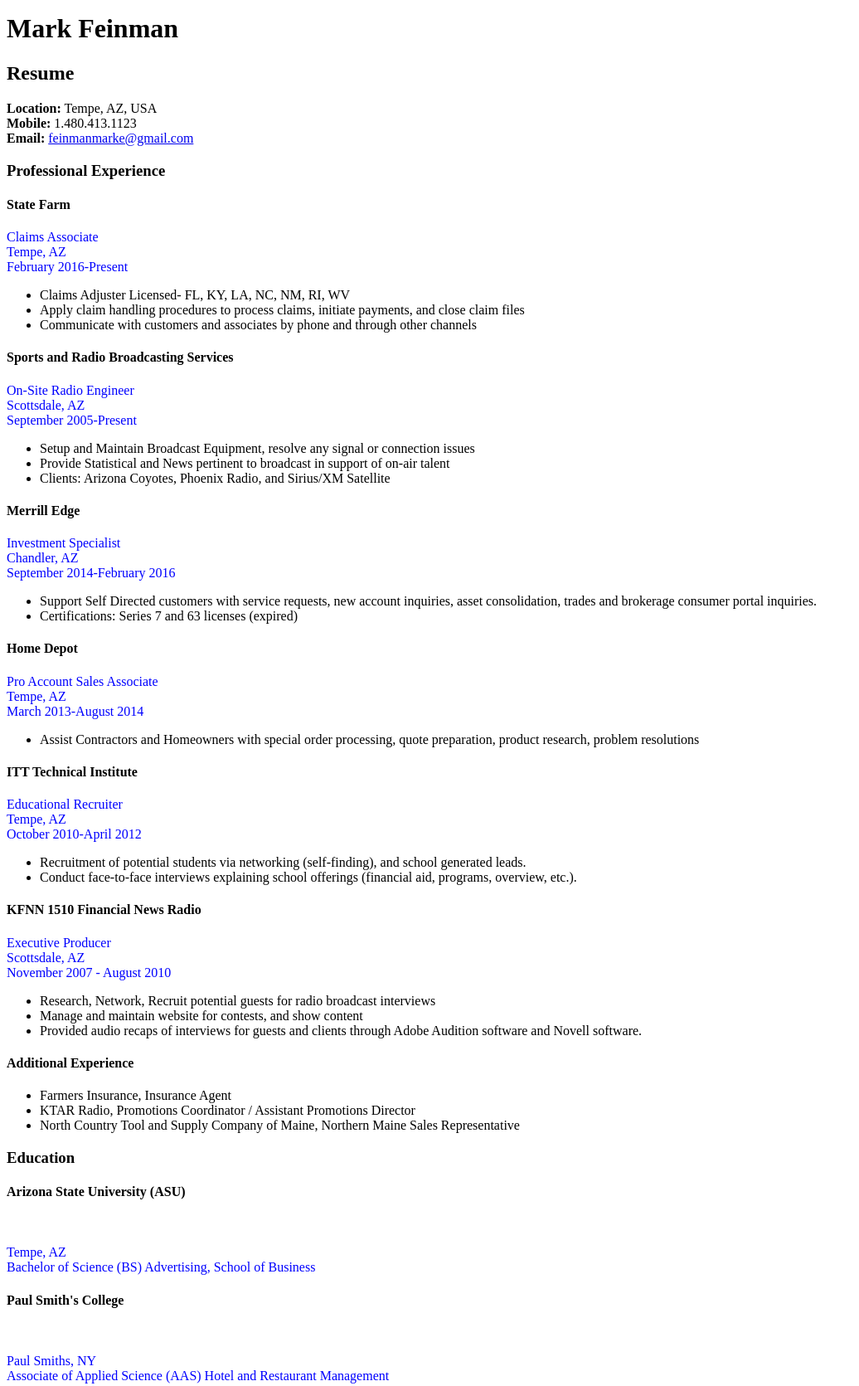
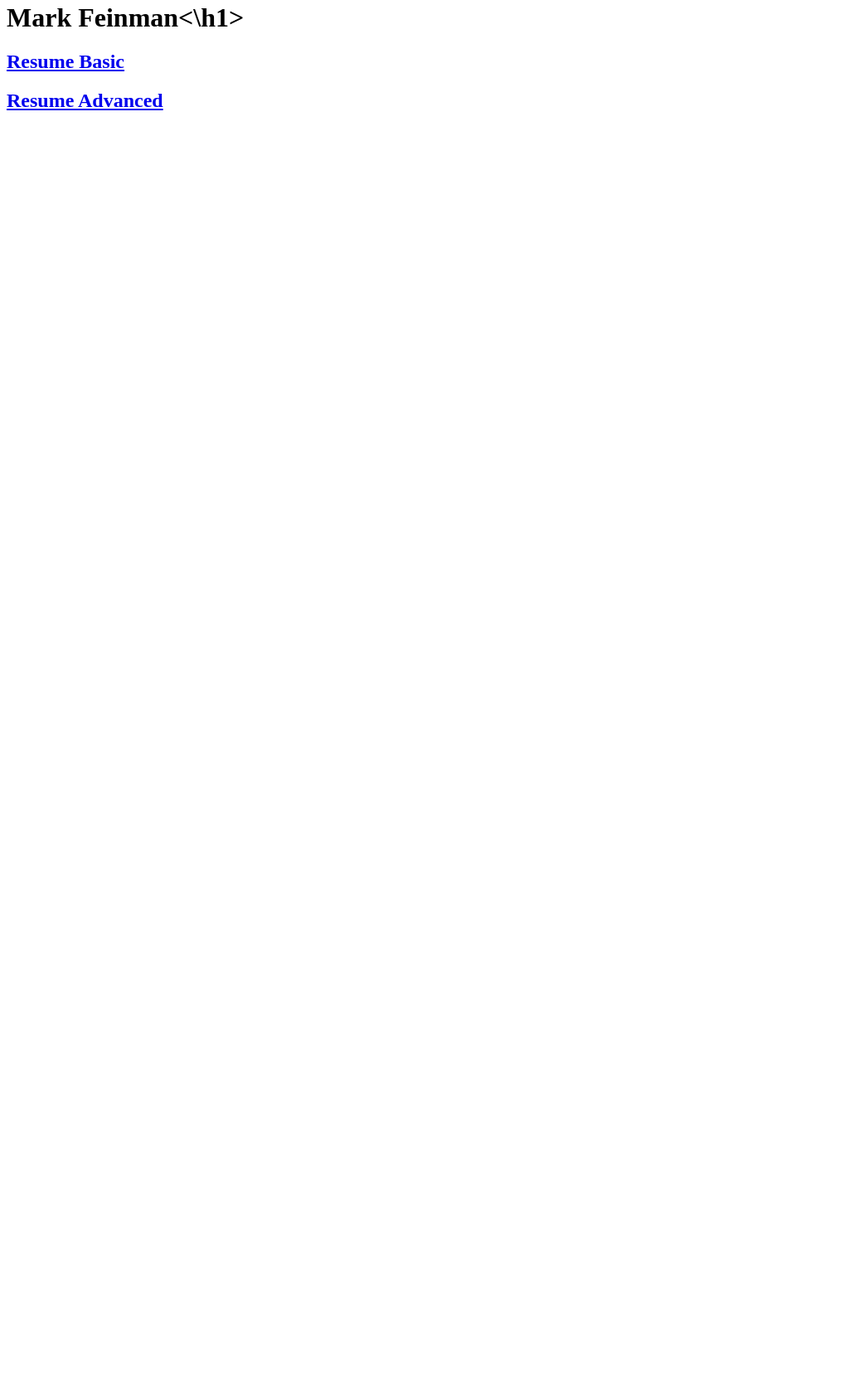
Before and after one commit to Nyazme/markfeinman.github.io, a plain HTML site: page index.html in a window 1280 px wide. Shown: the part 5-1676 px from the top of the page at 83% size, without its empty margins (0-1036 px from the left). After the commit the page ends 800 px from the top, so only its background shows below. Drawn offline with Linux system fonts and the light colour scheme.

Commit message:
Update index.html

```diff
--- a/index.html
+++ b/index.html
@@ -1,91 +1,9 @@
-<!DOCTYPE html>
 <html>
 <head>
-		<title>Basic Resume</title>
-  <link rel="stylesheet" href="style.css">
 </head>
 <body>
-<h1>Mark Feinman</h1>
-
-<h2>Resume</h2>
-
-<b>Location:</b> Tempe, AZ, USA<br>
-  <b>Mobile:</b> 1.480.413.1123<br>
-  <b>Email:</b> <a href="mailto:feinmanmarke@gmail.com">feinmanmarke@gmail.com</a>
-
-<h3>Professional Experience</h3>
-
-<h4>State Farm</h4>
-<p>Claims Associate<br>
-Tempe, AZ<br>
-February 2016-Present</p>
-<ul>
-  <li>Claims Adjuster Licensed- FL, KY, LA, NC, NM, RI, WV</li>
-  <li>Apply claim handling procedures to process claims, initiate payments, and close claim files</li>
-  <li>Communicate with customers and associates by phone and through other channels</li>
-</ul>
-
-<h4>Sports and Radio Broadcasting Services</h4>
-<p>On-Site Radio Engineer<br>
-Scottsdale, AZ<br>
-September 2005-Present</p>
-<ul>
-   <li>Setup and Maintain Broadcast Equipment, resolve any signal or connection issues</li>
-   <li>Provide Statistical and News pertinent to broadcast in support of on-air talent</li>
-   <li>Clients: Arizona Coyotes, Phoenix Radio, and Sirius/XM Satellite</li>
-</ul>
-
-<h4>Merrill Edge</h4>
-<p>Investment Specialist<br>
-Chandler, AZ<br>
-September 2014-February 2016</p>
-<ul>
-   <li> Support Self Directed customers with service requests, new account inquiries, asset consolidation, trades and brokerage consumer         portal inquiries. </li>
-   <li>Certifications: Series 7 and 63 licenses (expired)</li>
-</ul>
-
-<h4>Home Depot</h4>
-<p>Pro Account Sales Associate<br>
-Tempe, AZ<br>
-March 2013-August 2014</p>
-<ul>
-   <li>Assist Contractors and Homeowners with special order processing, quote preparation, product research, problem resolutions</li>
-   </ul>
-
-<h4>ITT Technical Institute</h4>
-<p> Educational Recruiter <br>
-Tempe, AZ<br>
-October 2010-April 2012</p>
-<ul>
-   <li>Recruitment of potential students via networking (self-finding), and school generated leads.</li>
-   <li>Conduct face-to-face interviews explaining school offerings (financial aid, programs, overview, etc.).</li>
-   </ul>
-
-<h4>KFNN 1510 Financial News Radio</h4>
-<p> Executive Producer <br>
-Scottsdale, AZ<br>
-November 2007 - August 2010</p>
-<ul>
-    <li>Research, Network, Recruit potential guests for radio broadcast interviews </li>
-    <li>Manage and maintain website for contests, and show content </li>
-    <li>Provided audio recaps of interviews for guests and clients through Adobe Audition software and Novell software. </li>
-</ul>
-
-<h4>Additional Experience</h4>
-<ul>
-  <li>Farmers Insurance, Insurance Agent</li>
-  <li>KTAR Radio, Promotions Coordinator / Assistant Promotions Director</li>
-  <li>North Country Tool and Supply Company of Maine, Northern Maine Sales Representative</li>
-  </ul>
-
-<h3>Education</h3>
-
-  <h4>Arizona State University (ASU)</h4><br>
-<p> Tempe, AZ<br>
-Bachelor of Science (BS) Advertising, School of Business<p/>
-
-  <h4>Paul Smith's College</h4><br>
-<p>Paul Smiths, NY<br>
-Associate of Applied Science (AAS) Hotel and Restaurant Management<p/>
-</body>
+<h1>Mark Feinman<\h1>
+	<h2><a href="ResumeBasic.html">Resume Basic</a></h2>
+	<h2><a href="AdvancedResume.html">Resume Advanced</a></h2>
+	</body>
 </html>
```
